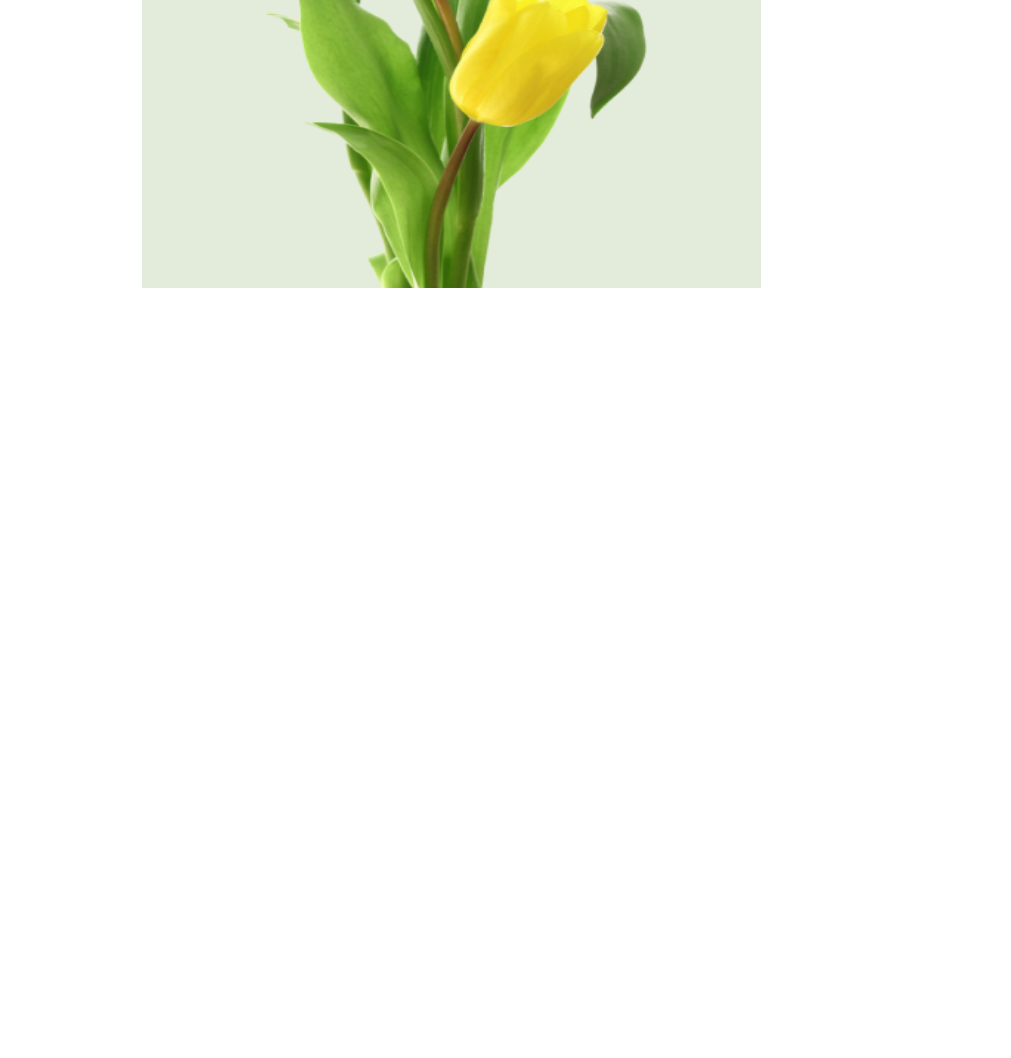
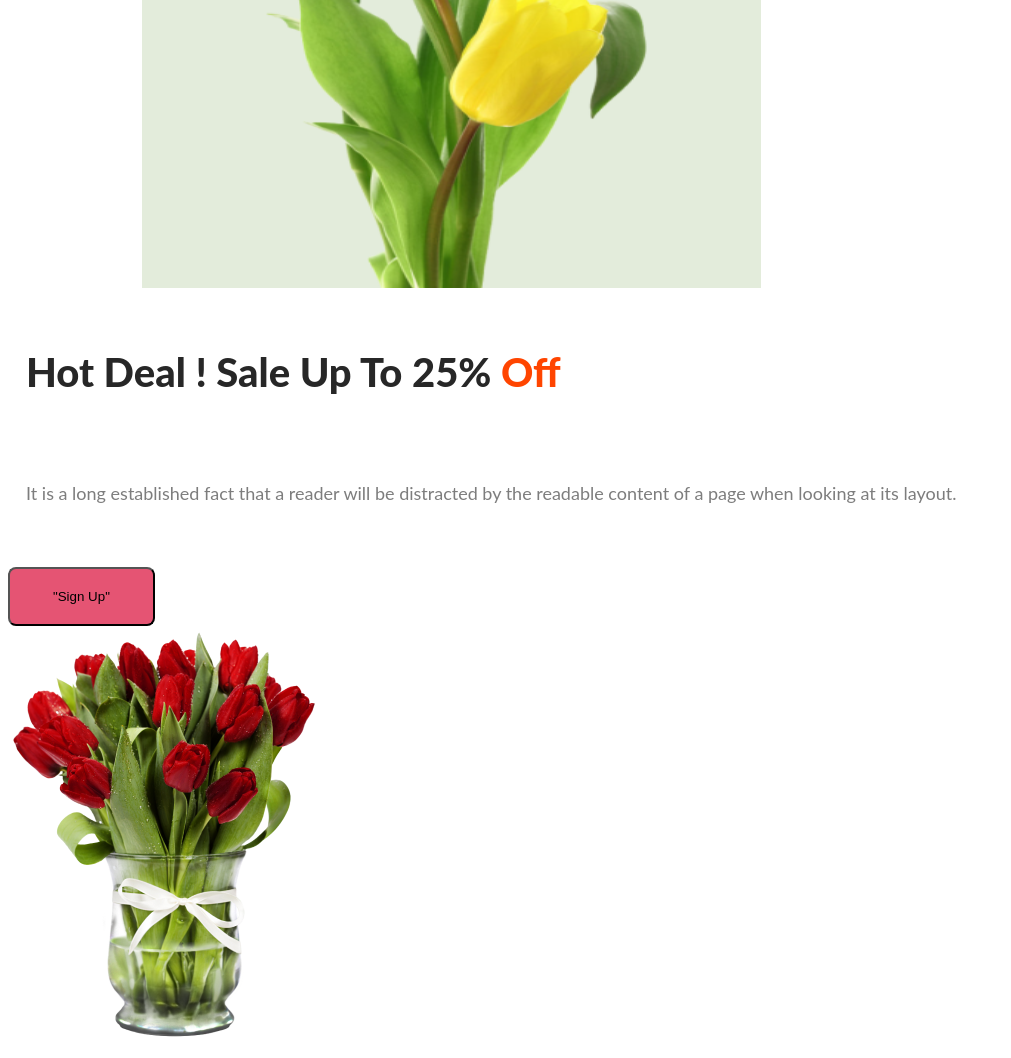
Before and after one commit to nnishat588/first-assignment-repo, a plain HTML site: page index.html in a window 1280 px wide. Shown: the part 2730-3788 px from the top of the page, without its empty margins (0-1011 px from the left). Before the commit the page ends 3030 px from the top, so only its background shows below. Drawn offline with Linux system fonts and the light colour scheme.

Commit message:
added section three

```diff
--- a/index.html
+++ b/index.html
@@ -34,7 +34,19 @@
             <img src="images/pngwing 7 - Copy.png" alt="" class="img-three">
 
         </section>
-        <section></section>
+        <section class="section">
+        <div class="section-three">
+            <h2 class="hot">Hot Deal ! Sale Up To 25% <span style="color: orangered;">Off</span></h2>
+            <h6 class="it">It is a long established fact that a reader will be distracted by the readable content of a page when looking at its layout.</h6>
+        <button class="btn-two">"Sign Up"</button>
+    </div>
+    <div
+    class="img-fo
+    ur">
+     <img src="images/pngwing 8 - Copy.png" alt="">
+</div>
+
+        </section>
     </main>
     <footer>
 
--- a/style/first.css
+++ b/style/first.css
@@ -94,5 +94,44 @@ padding: 110px 79px 0px
 margin: 0px 24px;
 
 }
+.border-three{
+    width: 1922px;
+height: 620px;
+border-radius: 8px;
+background: rgba(229,
+84, 115, 0.05);
+margin: 500px 0px 300px
+0px;
+}
+.img-four{
+    width: 318px;
+height: 420px;
+margin: 100px 429px 100px 1175px;
 
 }
+ .hot{
+     color: #272727;
+font-family: Lato;
+font-size: 40px;
+font-weight: 800;
+padding: 22px 18px;}
+.it{
+    color: rgba(39, 39, 39, 0.60);
+font-family: Lato;
+font-size: 18px;
+font-weight: 400;
+padding: 22px 18px;
+}
+.btn-two{
+    border-radius: 8px;
+background: #E55473;
+display: inline-flex;
+padding: 20px 43px;
+
+}
+.section{
+   justify-content: space-around;
+
+
+
+}
```
